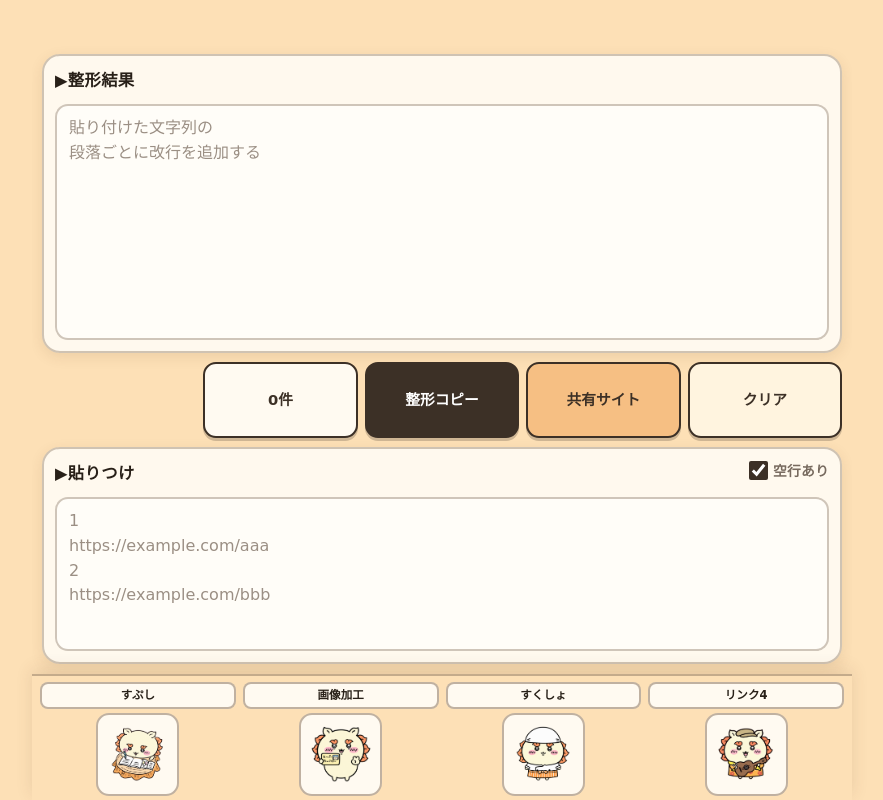
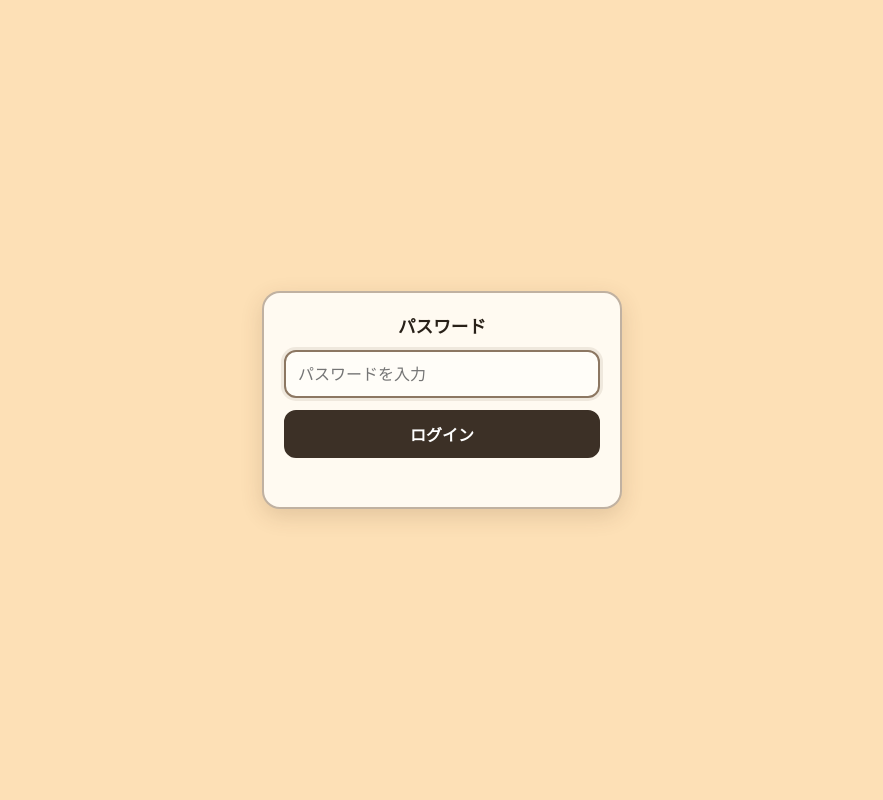
Before and after one commit to 45kikurage-rgb/copy-paste, a plain HTML site: page index.html in a window 1280 px wide. Shown: the whole page, without its empty margins (198-1081 px from the left). Drawn offline with Linux system fonts and the light colour scheme; a web font is replaced by a local one.

Commit message:
Add files via upload

```diff
--- a/index.html
+++ b/index.html
@@ -143,7 +143,10 @@ textarea::placeholder{color:#9b8f84;opacity:1}
   grid-template-rows:27px minmax(0,1fr);
   gap:4px;
   justify-items:center;
+  cursor:pointer;
+  -webkit-tap-highlight-color:transparent;
 }
+.quick-item:active .quick-label,.quick-item:active .quick-link{background:#f9ebd5}
 .quick-label{
   width:100%;
   height:27px;
@@ -165,7 +168,7 @@ textarea::placeholder{color:#9b8f84;opacity:1}
   min-width:0;
   width:min(100%,83px);
   aspect-ratio:1;
-  padding:4px;
+  padding:0;
   display:grid;
   place-items:center;
   border:2px solid rgba(140,119,98,.55);
@@ -176,8 +179,8 @@ textarea::placeholder{color:#9b8f84;opacity:1}
 }
 .quick-link:active{background:#f9ebd5}
 .quick-icon-frame{
-  width:90%;
-  height:90%;
+  width:100%;
+  height:100%;
   border-radius:8px;
   overflow:hidden;
   display:grid;
@@ -190,6 +193,49 @@ textarea::placeholder{color:#9b8f84;opacity:1}
   object-position:50% 50%;
   display:block;
 }
+.auth-gate{
+  position:fixed;
+  z-index:1000;
+  inset:0;
+  display:none;
+  align-items:center;
+  justify-content:center;
+  padding:20px;
+  background:var(--bg);
+}
+.auth-gate.is-open{display:flex}
+.auth-box{
+  width:min(100%,360px);
+  padding:20px;
+  display:grid;
+  gap:12px;
+  background:#fffaf1;
+  border:2px solid rgba(140,119,98,.55);
+  border-radius:18px;
+  box-shadow:0 7px 22px rgba(88,58,31,.16);
+}
+.auth-title{margin:0;text-align:center;font-size:1.1rem;font-weight:700}
+.auth-input{
+  width:100%;
+  height:48px;
+  padding:8px 12px;
+  border:2px solid rgba(140,119,98,.55);
+  border-radius:12px;
+  background:#fffdf8;
+  color:var(--text);
+  font-size:1rem;
+  outline:none;
+}
+.auth-input:focus{border-color:var(--border);box-shadow:0 0 0 3px rgba(140,119,98,.14)}
+.auth-submit{
+  height:48px;
+  border:2px solid var(--btn);
+  border-radius:12px;
+  background:var(--btn);
+  color:#fff;
+  font-weight:700;
+}
+.auth-error{min-height:1.2em;text-align:center;color:#9a3d31;font-size:.88rem;font-weight:700}
 @media(max-width:380px){
   .app{padding-left:7px;padding-right:7px;gap:7px}
   .card{padding:8px}
@@ -206,6 +252,14 @@ textarea::placeholder{color:#9b8f84;opacity:1}
 </style>
 </head>
 <body>
+<div class="auth-gate" id="authGate" aria-modal="true" role="dialog" aria-labelledby="authTitle">
+  <form class="auth-box" id="authForm">
+    <h2 class="auth-title" id="authTitle">パスワード</h2>
+    <input class="auth-input" id="authPassword" type="password" inputmode="numeric" autocomplete="current-password" aria-label="パスワード" placeholder="パスワードを入力">
+    <button class="auth-submit" type="submit">ログイン</button>
+    <div class="auth-error" id="authError" aria-live="polite"></div>
+  </form>
+</div>
 <main class="app">
   <header class="header" aria-hidden="true"></header>
 
@@ -237,25 +291,25 @@ textarea::placeholder{color:#9b8f84;opacity:1}
 </main>
 
 <nav class="quick-links" aria-label="固定リンク">
-  <div class="quick-item">
+  <div class="quick-item" role="button" tabindex="0">
     <div class="quick-label">すぷし</div>
     <button class="quick-link" type="button" data-url="https://docs.google.com/spreadsheets/d/1ctavkgr8xwdAkInTCMifZzfIYvzkeuYX/edit?usp=drivesdk&amp;ouid=111068839716185453387&amp;rtpof=true&amp;sd=true" aria-label="すぷしを開く">
       <span class="quick-icon-frame"><img class="quick-icon" src="./link-1-transparent.png" alt=""></span>
     </button>
   </div>
-  <div class="quick-item">
+  <div class="quick-item" role="button" tabindex="0">
     <div class="quick-label">画像加工</div>
     <button class="quick-link" type="button" data-url="https://yahoo-framev2.45kikurage.workers.dev" aria-label="画像加工を開く">
       <span class="quick-icon-frame"><img class="quick-icon" src="./link-2-transparent.png" alt=""></span>
     </button>
   </div>
-  <div class="quick-item">
+  <div class="quick-item" role="button" tabindex="0">
     <div class="quick-label">すくしょ</div>
     <button class="quick-link" type="button" data-url="https://coupon-capture.45kikurage.workers.dev" aria-label="すくしょを開く">
       <span class="quick-icon-frame"><img class="quick-icon" src="./link-3-transparent.png" alt=""></span>
     </button>
   </div>
-  <div class="quick-item">
+  <div class="quick-item" role="button" tabindex="0">
     <div class="quick-label">リンク4</div>
     <button class="quick-link" type="button" data-url="" aria-label="リンク4・リンク先未設定">
       <span class="quick-icon-frame"><img class="quick-icon" src="./link-4-transparent.png" alt=""></span>
@@ -272,6 +326,32 @@ const shareBtn=document.getElementById('shareBtn');
 const clearBtn=document.getElementById('clearBtn');
 const status=document.getElementById('status');
 const count=document.getElementById('count');
+const authGate=document.getElementById('authGate');
+const authForm=document.getElementById('authForm');
+const authPassword=document.getElementById('authPassword');
+const authError=document.getElementById('authError');
+const AUTH_KEY='portal-auth-ok-v1';
+const AUTH_PASSWORD='19781211';
+
+function openAuthIfNeeded(){
+  if(localStorage.getItem(AUTH_KEY)==='1') return;
+  authGate.classList.add('is-open');
+  document.body.style.overflow='hidden';
+  setTimeout(()=>authPassword.focus(),0);
+}
+authForm.addEventListener('submit',e=>{
+  e.preventDefault();
+  if(authPassword.value===AUTH_PASSWORD){
+    localStorage.setItem(AUTH_KEY,'1');
+    authGate.classList.remove('is-open');
+    document.body.style.overflow='';
+    authError.textContent='';
+    authPassword.value='';
+  }else{
+    authError.textContent='パスワードが違います';
+    authPassword.select();
+  }
+});
 
 function normalizeMarkdownUrls(text){
   return text.replace(/\[([^\]]*https?:\/\/[^\]]+)\]\((https?:\/\/[^)]+)\)/g,'$2');
@@ -321,20 +401,28 @@ copyBtn.addEventListener('click',async()=>{
 shareBtn.addEventListener('click',()=>{
   window.open('https://writening.net/','_blank','noopener,noreferrer');
 });
-document.querySelectorAll('.quick-link').forEach(button=>{
-  button.addEventListener('click',()=>{
-    const url=button.dataset.url;
-    if(url){window.open(url,'_blank','noopener,noreferrer')}
-    else{
-      status.textContent='リンク先は未設定です';
-      setTimeout(()=>status.textContent='',1800);
-    }
+function openQuickItem(item){
+  const button=item.querySelector('.quick-link');
+  const url=button?.dataset.url||'';
+  if(url){window.open(url,'_blank','noopener,noreferrer')}
+  else{
+    status.textContent='リンク先は未設定です';
+    setTimeout(()=>status.textContent='',1800);
+  }
+}
+document.querySelectorAll('.quick-item').forEach(item=>{
+  item.addEventListener('click',e=>{
+    if(e.target.closest('.quick-item')===item) openQuickItem(item);
+  });
+  item.addEventListener('keydown',e=>{
+    if(e.key==='Enter'||e.key===' '){e.preventDefault();openQuickItem(item)}
   });
 });
 
 if('serviceWorker' in navigator){
   window.addEventListener('load',()=>navigator.serviceWorker.register('./sw.js'));
 }
+openAuthIfNeeded();
 format();
 </script>
 </body>
```
